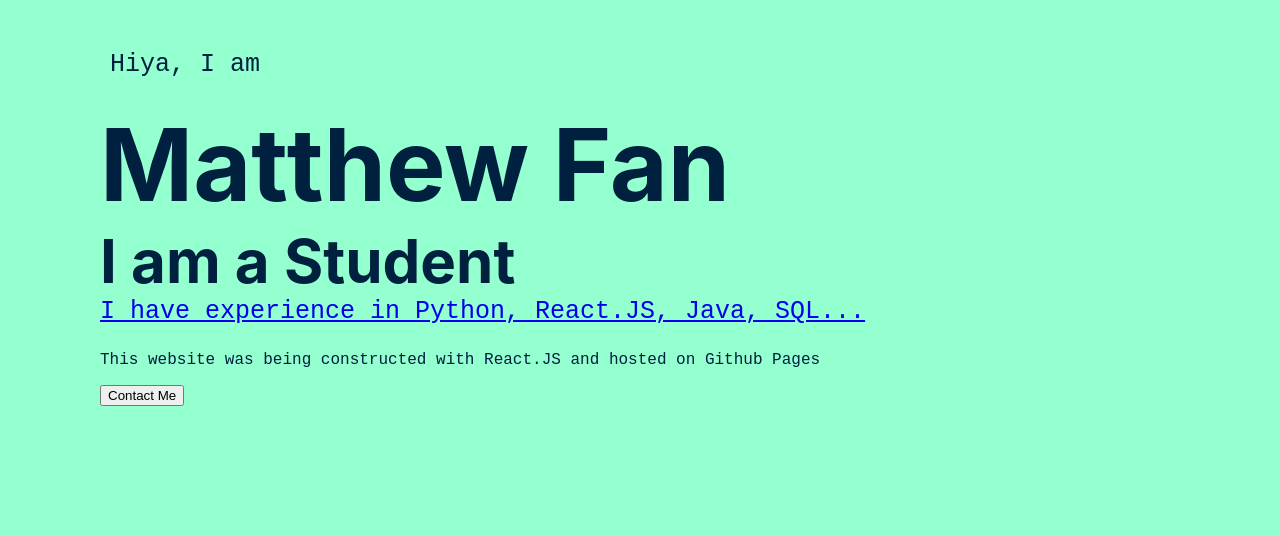
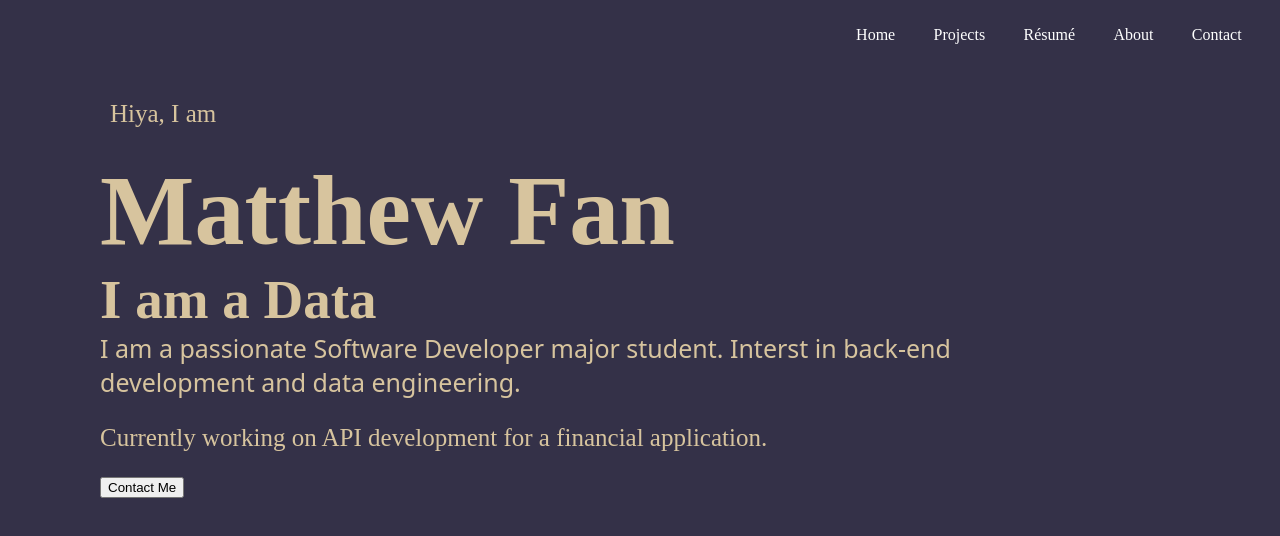
Before and after one commit to mattmallow/mattmallow.github.io, a React (Create React App) app: page / in a window 1280 px wide. Shown: the top 536 px of the page. Built offline with nearby package versions, Linux system fonts and the light colour scheme.

Commit message:
Update font

```diff
--- a/src/App.css
+++ b/src/App.css
@@ -3,14 +3,14 @@
 html,
 body,
 #home {
-  background: #94ffcf;
+  background: #343148ff;
   height: 100%;
   width: 100%;
   padding: 0;
   margin: 0;
   text-align: center;
-  font-family: "SF Mono", "Fira Code", "Fira Mono", "Roboto Mono", monospace;
-  color: #00203fff;
+  font-family: "LEAGUE SPARTAN";
+  color: #d7c49eff;
   min-height: 100vh;
 }
 
@@ -18,15 +18,13 @@ body,
   font-weight: 650;
   font-size: 100px;
   margin: 0px;
-  font-family: "Calibre", "San Francisco", "SF Pro Text", -apple-system,
-    system-ui, sans-serif;
+  font-family: "LEAGUE SPARTAN";
 }
 
 .h2 {
-  font-size: 60px;
+  font-size: 55px;
   margin: 0px;
-  font-family: "Calibre", "San Francisco", "SF Pro Text", -apple-system,
-    system-ui, sans-serif;
+  font-family: "LEAGUE SPARTAN";
 }
 
 .h3 {
@@ -45,12 +43,35 @@ body,
 .paragraph {
   font-size: 25px;
   margin-top: 0px;
-  font-family: prestige-elite-std, monospace;
+  font-family: "LEAGUE SPARTAN";
 }
 
-.p#intro {
-  font-family: "Calibre", "San Francisco", "SF Pro Text", -apple-system,
-    system-ui, sans-serif;
+.paragraph#intro {
+  font-family: "LEAGUE SPARTAN", system-ui, sans-serif;
   text-decoration: none;
-  color: #00203fff;
 }
+
+/* Nav Bar Styling */
+
+#navbar {
+  height: 70px;
+  position: fixed;
+  width: 100%;
+  top: 0px;
+  background: #343148ff;
+  z-index: 1;
+  min-width: 800px;
+}
+
+.navbar-links {
+  margin-top: 2%;
+  margin-right: 3%;
+  text-decoration: none;
+  color: white;
+  font-weight: 540;
+  float: right;
+}
+
+.navbar-links:hover {
+  color: #d7c49eff;
+}
--- a/src/App.js
+++ b/src/App.js
@@ -1,6 +1,6 @@
 import React from "react";
 import "./App.css";
-import { Route, Switch } from "react-router-dom";
+import { Route, Switch, NavLink } from "react-router-dom";
 import HomeContainer from "./containers/HomeContainer";
 import NotFound from "./pages/NotFound";
 
@@ -33,7 +33,43 @@ class App extends React.Component {
   render() {
     return (
       <div id="home">
-        <div id="navbar">{/* this is reserved for nav bar sections */}</div>
+        <div id="navbar">
+          {/* Maybe add a dark mode switch button here? */}
+          <NavLink to="/contact" exact className="navbar-links">
+            Contact
+          </NavLink>
+
+          <NavLink
+            to="/about"
+            exact
+            className="navbar-links"
+            onClick={this.handleForceUpdateTrue}
+          >
+            About
+          </NavLink>
+
+          <NavLink
+            to="/resume"
+            exact
+            className="navbar-links"
+            onClick={this.handleForceUpdateTrue}
+          >
+            Résumé
+          </NavLink>
+
+          <NavLink
+            to="/projects"
+            exact
+            className="navbar-links"
+            onClick={this.handleForceUpdateTrue}
+          >
+            Projects
+          </NavLink>
+
+          <NavLink to="/" exact className="navbar-links">
+            Home
+          </NavLink>
+        </div>
 
         <div id="body"></div>
 
--- a/src/pages/HomePage/Home.css
+++ b/src/pages/HomePage/Home.css
@@ -5,60 +5,10 @@
 #home-div {
   text-align: left;
   margin-left: 100px;
-  margin-top: 50px;
+  margin-top: 100px;
   width: 75%;
 }
 
 #hi-there {
   margin-left: 10px;
 }
-
-/* Animation Styling  */
-
-.one-second-animation {
-  animation: fadeIn ease 1s;
-  -webkit-animation: fadeIn ease 1s;
-  -moz-animation: fadeIn ease 1s;
-  -o-animation: fadeIn ease 1s;
-  -ms-animation: fadeIn ease 1s;
-}
-
-.three-second-animation {
-  animation: fadeIn ease 3s;
-  -webkit-animation: fadeIn ease 3s;
-  -moz-animation: fadeIn ease 3s;
-  -o-animation: fadeIn ease 3s;
-  -ms-animation: fadeIn ease 3s;
-}
-
-.five-second-animation {
-  animation: fadeIn ease 5s;
-  -webkit-animation: fadeIn ease 5s;
-  -moz-animation: fadeIn ease 5s;
-  -o-animation: fadeIn ease 5s;
-  -ms-animation: fadeIn ease 5s;
-}
-
-.seven-second-animation {
-  animation: fadeIn ease 7s;
-  -webkit-animation: fadeIn ease 7s;
-  -moz-animation: fadeIn ease 7s;
-  -o-animation: fadeIn ease 7s;
-  -ms-animation: fadeIn ease 7s;
-}
-
-.nine-second-animation {
-  animation: fadeIn ease 9s;
-  -webkit-animation: fadeIn ease 9s;
-  -moz-animation: fadeIn ease 9s;
-  -o-animation: fadeIn ease 9s;
-  -ms-animation: fadeIn ease 9s;
-}
-
-.ten-second-animation {
-  animation: fadeIn ease 10s;
-  -webkit-animation: fadeIn ease 10s;
-  -moz-animation: fadeIn ease 10s;
-  -o-animation: fadeIn ease 10s;
-  -ms-animation: fadeIn ease 10s;
-}
--- a/src/pages/HomePage/Home.js
+++ b/src/pages/HomePage/Home.js
@@ -1,42 +1,39 @@
 import React from "react";
-import { Link } from "react-router-dom";
 import "./Home.css";
 import Typical from "react-typical";
 
 function Home() {
   return (
     <div id="home-div">
-      <p className="paragraph one-second-animation" id="hi-there">
+      <p className="paragraph" id="hi-there">
         Hiya, I am
       </p>
-      <h1 className="h1 three-second-animation">Matthew Fan</h1>
-      <h2 className="h2 five-second-animation">
+      <h1 className="h1">Matthew Fan</h1>
+      <h2 className="h2">
         I am a{" "}
         <Typical
           loop={Infinity}
           wrapper="b"
           steps={[
             "Software Developer",
-            2000,
-            "Student",
-            2000,
+            3000,
+            "Data Engineer",
+            3000,
             "Gamer",
-            2000,
-            "Interpreter",
-            2000,
-            "Intern Seeker",
-            2000,
+            3000,
+            "Translator",
+            3000,
+            "Hiker",
+            3000,
           ]}
         />
       </h2>
-      <Link to="/cv">
-        <p className="paragraph seven-second-animation" id="intro">
-          I have experience in Python, React.JS, Java, SQL...
-        </p>
-      </Link>
-      <p className="nine-second-animation">
-        This website was being constructed with React.JS and hosted on Github
-        Pages
+      <p className="paragraph" id="intro">
+        I am a passionate Software Developer major student. Interst in back-end
+        development and data engineering.
+      </p>
+      <p className="paragraph">
+        Currently working on API development for a financial application.
       </p>
       <a href={`mailto:matthewenzo@icloud.com`}>
         <button className="button" id="contact-me">
```
Also changed, not shown: src/assets/logo.png (added).
